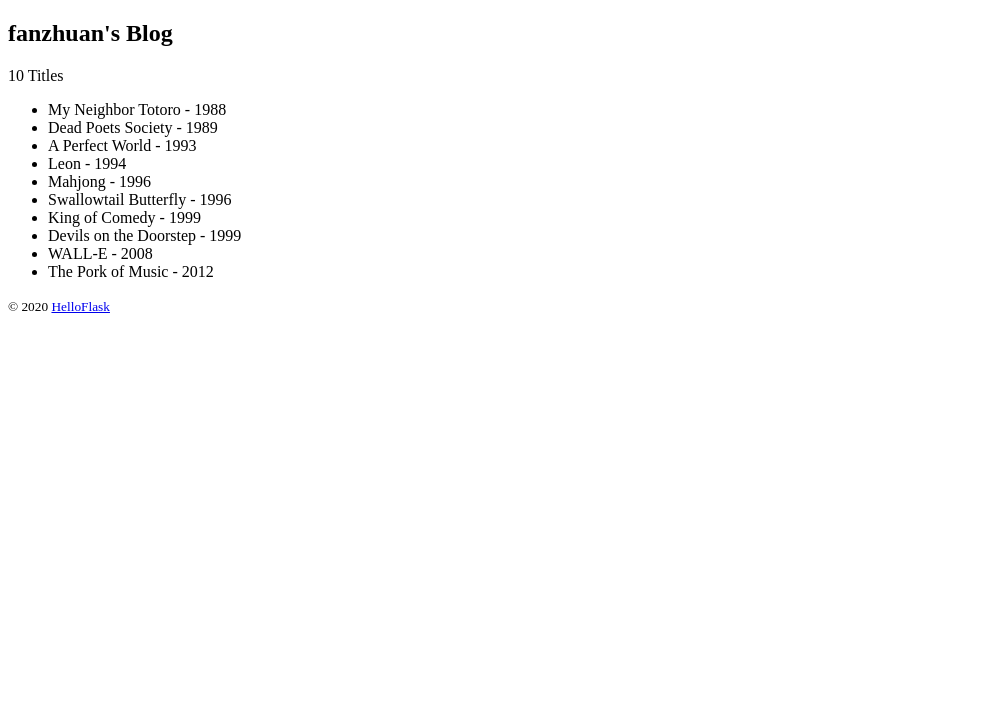
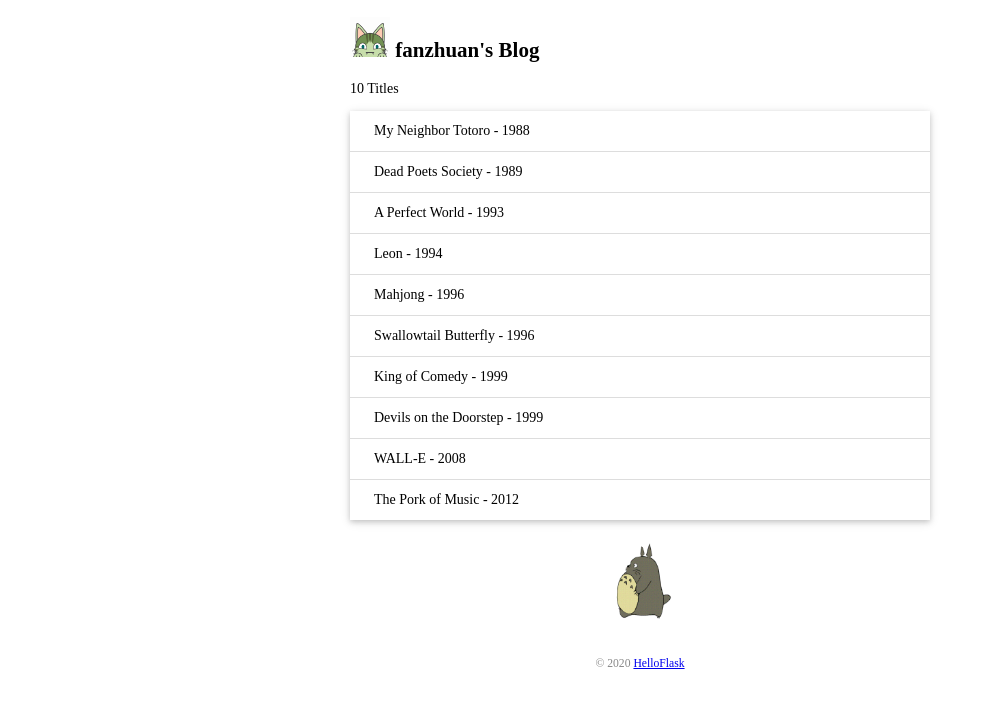
Before and after one commit to fanzhuanjun/FanZhuanBlog, a Flask app: page / in a window 1280 px wide. Shown: the top 708 px of the page, without its empty margins (0-988 px from the left). Run offline with Flask 2, Linux system fonts and the light colour scheme.

Commit message:
Add static files

```diff
--- /dev/null
+++ b/static/style.css
@@ -0,0 +1,42 @@
+body {
+    margin: auto;
+    max-width: 580px;
+    font-size: 14px;
+}
+
+footer {
+    color: #888;
+    margin-top: 15px;
+    text-align: center;
+    padding: 10px;
+}
+
+.avatar	{
+    width: 40px;
+}
+
+.movie-list {
+    list-style-type: none;
+    padding: 0;
+    margin-bottom: 10px;
+    box-shadow: 0 2px 5px 0  rgba(0, 0, 0, 0.16), 0 2px 10px 0 rgba(0, 0, 0, 0.12);
+}
+
+.movie-list li {
+    padding: 12px 24px;
+    border-bottom: 1px solid #ddd;
+}
+
+.movie-list li:last-child {
+    border-bottom: none;
+}
+
+.movie-list li:hover {
+    background-color: #f8f9fa;
+}
+
+.totoro {
+    display: block;
+    margin: 0 auto;
+    height: 100px;
+}
--- a/templates/index.html
+++ b/templates/index.html
@@ -3,16 +3,22 @@
 <head>
     <meta charset="UTF-8">
     <title>{{ name }}'s Blog</title>
+    <link rel="icon" href="{{ url_for('static', filename='images/favicon.ico') }}">
+    <link rel="stylesheet" href="{{ url_for('static', filename='style.css') }}" type="text/css">
 </head>
 <body>
-    <h2>{{ name }}'s Blog</h2>
+    <h2>
+        <img src="{{ url_for('static', filename='images/avatar.png') }}" alt="Avatar" class="avatar">
+        {{ name }}'s Blog
+    </h2>
     {# 使用 length 过滤器获取 movies 变量的长度 #}
     <p>{{ movies|length }} Titles</p>
-    <ul>
+    <ul class="movie-list">
         {% for movie in movies %}
         <li>{{ movie.title }} - {{ movie.year }}</li>{# 等同于movie['title'] #}
         {% endfor %}
     </ul>
+    <img class="totoro" src="{{ url_for('static', filename='images/totoro.gif') }}" alt="Walking Totoro">
     <footer>
         <small>&copy; 2020 <a href="https://github.com/fanzhuanjun/FanZhuanBlog">HelloFlask</a></small>
     </footer>
```
Also changed, not shown: static/images/avatar.png (added), static/images/favicon.ico (added), static/images/totoro.gif (added).
